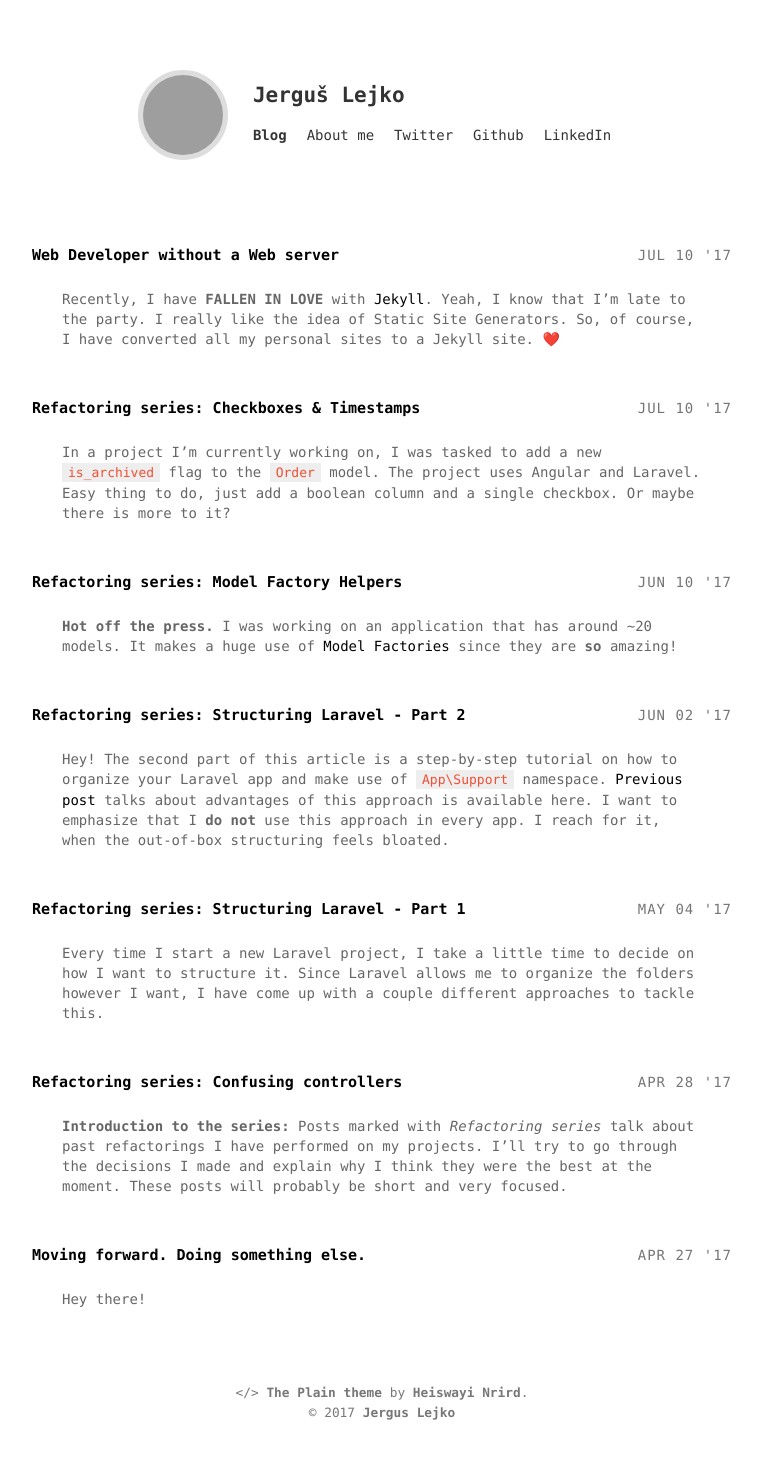
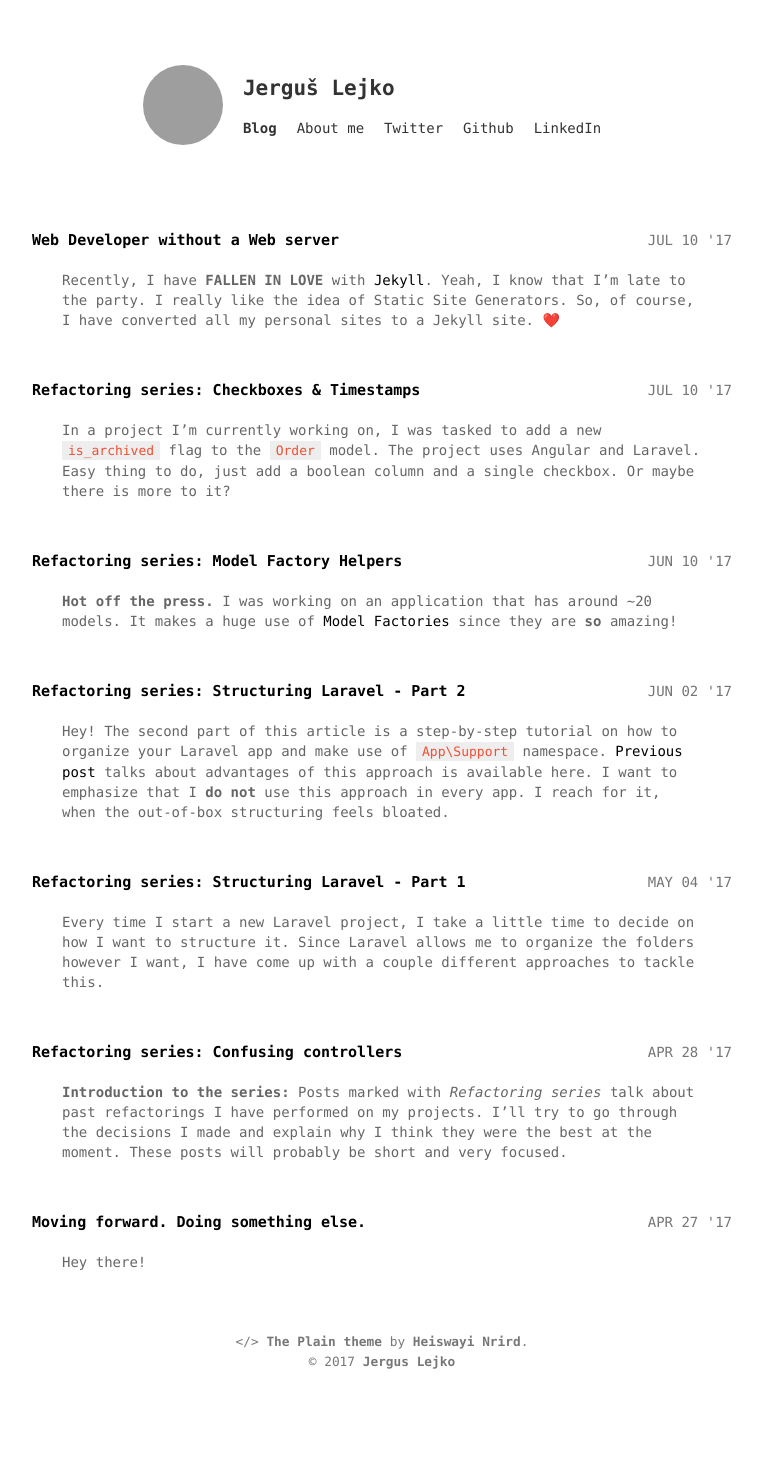
Before and after one commit to jerguslejko/website, a Jekyll site: the page built from index.html, in a window 1280 px wide. Shown: the whole page, without its empty margins (258-1020 px from the left). Built offline with Jekyll 4.4.1, drawn with Linux system fonts in a browser that asks for light colours; after the commit the page ends 1407 px from its top, so only the background shows below that; grey boxes are pictures that could not be loaded.

Commit message:
clean up css

```diff
--- a/_includes/header.html
+++ b/_includes/header.html
@@ -1,8 +1,8 @@
-<aside class="logo flex flex-center">
+<aside class="navbar flex flex-center">
 
     <div class="text-right mr-1">
-        <a href="/" class="photo">
-            <img src="https://www.gravatar.com/avatar/{{ site.author_gravatar }}.png?s=80" class="gravatar">
+        <a href="/">
+            <img src="https://www.gravatar.com/avatar/{{ site.author_gravatar }}.png?s=80" class="photo">
         </a>
     </div>
     <div class="ml-1">
--- a/_sass/main.scss
+++ b/_sass/main.scss
@@ -1,3 +1,21 @@
+* {
+    margin: 0;
+    padding: 0;
+    border: 0;
+
+    &, &:before, &:after {
+        box-sizing: border-box;
+    }
+}
+
+a {
+    text-decoration: none;
+}
+
+ul {
+    list-style: none;
+}
+
 body {
     font-size: 14px;
     line-height: 20px;
@@ -19,13 +37,9 @@ h4,
 h5 {
     margin: 45px 0 25px;
 }
-img {
-    max-width: 100%;
-}
 a {
     color: inherit;
     text-decoration: none;
-    border-bottom: 1px solid #555;
 }
 mark {
     background: #fffc76;
@@ -36,63 +50,6 @@ blockquote {
     margin: 40px 0;
     padding: 5px 30px;
     background: #eee;
-}
-.logo {
-    margin: 30px 0 80px 0;
-    h1 {
-        margin: 0 0 20px 0;
-    }
-    ul {
-        margin: 0;
-        padding: 0;
-        display: flex;
-        list-style: none;
-        li {
-            margin-right: 20px;
-            a {
-                border: 0
-            }
-            &.active a {
-                font-weight: bold
-            }
-        }
-    }
-    a.photo {
-        background: #ddd;
-        color: #000;
-        text-decoration: none;
-        font-weight: 700;
-        height: 100px;
-        width: 100px;
-        font-size: 1.5em;
-        border-radius: 100%;
-        display: inline-block;
-        text-align: center;
-        line-height: 100px;
-        border: 5px solid #fff;
-        box-sizing: border-box;
-        .gravatar {
-            margin-top: 5px;
-            -webkit-border-radius: 50%;
-            -moz-border-radius: 50%;
-            border-radius: 50%;
-        }
-    }
-}
-iframe {
-    margin: 45px 0 !important;
-}
-ul,
-ol {
-    margin: 40px 0;
-    padding-left: 50px;
-    li {
-        word-wrap: break-word;
-    }
-    img {
-        margin: 40px 0;
-        border-radius: 5px;
-    }
 }
 sup {
     vertical-align: top;
@@ -198,14 +155,14 @@ section {
     max-width: 700px;
     margin: 0 auto 50px auto;
     ul {
-        list-style: none;
         margin: 0;
         padding: 0;
         li {
-            margin: 25px 0;
+            margin-bottom: 40px;
             .title {
                 max-width: 100%;
                 word-wrap: normal !important;
+                margin-bottom: 10px;
             }
             a {
                 text-decoration: none;
@@ -220,7 +177,6 @@ section {
             span {
                 display: inline-block;
                 color: #757575;
-                letter-spacing: 1px;
                 text-transform: uppercase;
             }
             @media (min-width: 992px) {
--- a/_sass/nav.scss
+++ b/_sass/nav.scss
@@ -1,19 +1,23 @@
-nav {
-    text-align: center;
-    margin-bottom: 100px;
-
+.navbar {
+    margin: 30px 0 80px 0;
+    h1 {
+        margin: 0 0 20px 0;
+    }
     ul {
-        margin: 0;
-        padding: 0;
-
+        display: flex;
         li {
-            display: inline-block;
-            margin: 0 15px;
-
+            margin-right: 20px;
             a {
-                font-size: 14px;
-                border: none;
+                border: 0
+            }
+            &.active a {
+                font-weight: bold
             }
         }
     }
+    .photo {
+        width: 80px;
+        height: 80px;
+        border-radius: 50%;
+    }
 }
--- a/_sass/timeline.scss
+++ b/_sass/timeline.scss
@@ -1,16 +1,8 @@
 .Timeline {
     position: relative;
     margin: 0 auto;
-    width: 60%;
-    * {
-        margin: 0;
-        padding: 0;
-        border: 0;
-        box-sizing: border-box;
-        &:before, &:after {
-            box-sizing: border-box;
-        }
-    }
+    max-width: 700px;
+
     a {
         text-decoration: none;
     }
```
